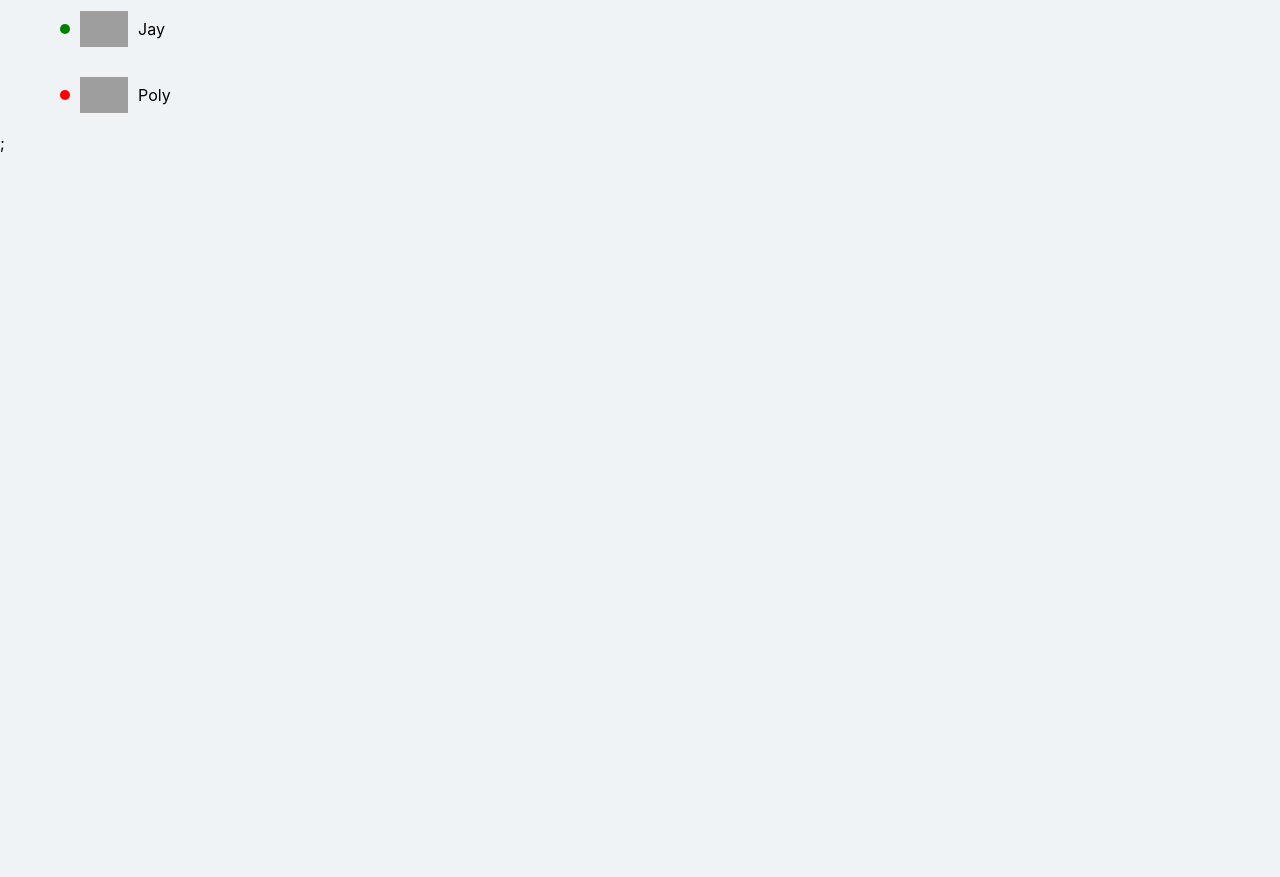
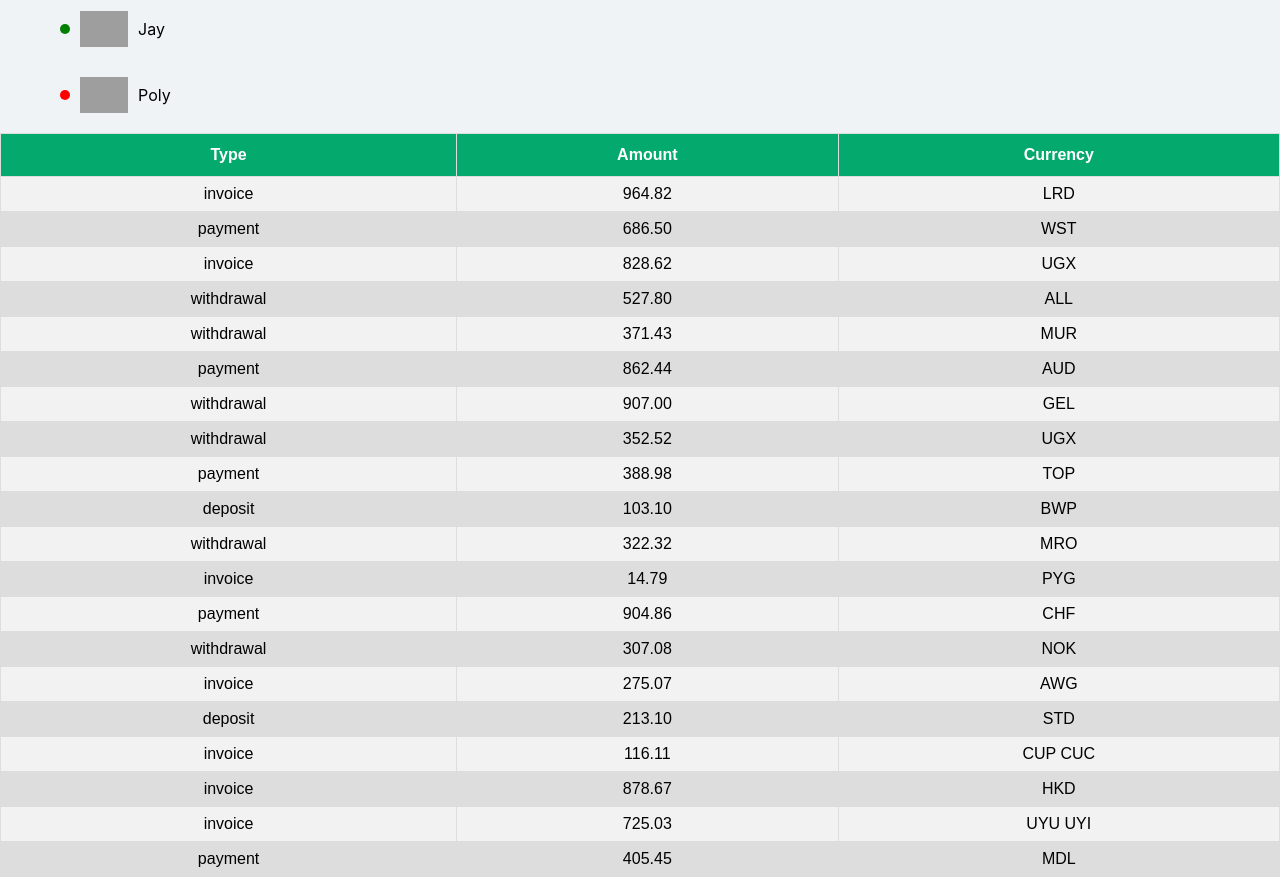
Before and after one commit to MartFrida/goit-react-hw-01-components, a React (Create React App) app: page / in a window 1280 px wide. Shown: the part 1140-2017 px from the top of the page. Before the commit the page ends 1293 px from the top, so only its background shows below. Built offline with nearby package versions, Linux system fonts and the light colour scheme; grey boxes are pictures that could not be loaded.

Commit message:
added prop types

```diff
--- a/src/components/App.jsx
+++ b/src/components/App.jsx
@@ -14,8 +14,8 @@ export const App = () => {
     <>
       <Profile user={{ ...infoUser }} />
       <Statistics title="Upload stats" stats={data} />
-      <FriendList friends={friends} />;
-      {/* <TransactionHistory items={transactions} /> */}
+      <FriendList friends={friends} />
+      <TransactionHistory items={transactions} />
     </>
   );
 };
--- a/src/components/FriendList/FriendList.jsx
+++ b/src/components/FriendList/FriendList.jsx
@@ -1,5 +1,6 @@
 import React from 'react'
-import { StyledAvatar, StyledItem, StyledList, StyledStatus } from './FriendsList.styled'
+import { StyledAvatar, StyledItem, StyledList, StyledStatus } from './FriendsList.styled';
+import PropTypes from 'prop-types';
 
 export const FriendList = ({ friends }) => {
 
@@ -10,10 +11,17 @@ export const FriendList = ({ friends }) => {
           <StyledItem key={id}>
             <StyledStatus status={isOnline} />
             <StyledAvatar src={avatar} alt="User avatar" width="48" />
-            <p class="name">{name}</p>
+            <p className="name">{name}</p>
           </StyledItem>
         )
       })}
     </StyledList>
   )
 }
+
+FriendList.propTypes = {
+  avatar: PropTypes.string,
+  name: PropTypes.string,
+  isOnline: PropTypes.bool,
+  id: PropTypes.number,
+}
--- a/src/components/TransactionHistory/TransactionHistory.jsx
+++ b/src/components/TransactionHistory/TransactionHistory.jsx
@@ -1,29 +1,39 @@
 import React from 'react'
+import { StyledTable, StyledTd, StyledTh, StyledTr } from './TransactionHistory.styled';
+import PropTypes from 'prop-types';
 
 export const TransactionHistory = ({ items }) => {
   return (
     <>
-      <table class="transaction-history">
+      <StyledTable>
         <thead>
           <tr>
-            <th>Type</th>
-            <th>Amount</th>
-            <th>Currency</th>
+            <StyledTh>Type</StyledTh>
+            <StyledTh>Amount</StyledTh>
+            <StyledTh>Currency</StyledTh>
           </tr>
         </thead>
 
         <tbody>
-          {items.map(({ id, type, amount, currency }) => {
+          {items.map(({ id, type, amount, currency }, index) => {
             return (
-              <tr key={id}>
-                <td>{type}</td>
-                <td>{amount}</td>
-                <td>{currency}</td>
-              </tr>
+              <StyledTr index={index} key={id}>
+                <StyledTd>{type}</StyledTd>
+                <StyledTd>{amount}</StyledTd>
+                <StyledTd>{currency}</StyledTd>
+              </StyledTr>
             )
           })}
         </tbody>
-      </table>
+      </StyledTable>
     </>
   )
 }
+
+
+TransactionHistory.propTypes = {
+  id: PropTypes.string,
+  type: PropTypes.string,
+  amount: PropTypes.number,
+  currency: PropTypes.string,
+}
--- /dev/null
+++ b/src/components/TransactionHistory/TransactionHistory.styled.js
@@ -0,0 +1,26 @@
+import styled from "styled-components";
+
+export const StyledTable = styled.table`
+font-family: Arial, Helvetica, sans-serif;
+  border-collapse: collapse;
+  width: 100%;
+`
+export const StyledTh = styled.th`
+border: 1px solid #ddd;
+  padding: 8px;
+  padding-top: 12px;
+  padding-bottom: 12px;
+  text-align: left;
+  background-color: #04AA6D;
+  color: white;
+  text-align: center;
+`
+export const StyledTr = styled.tr`
+background-color:${props => props.index % 2 === 0 ? "#f2f2f2" : "#ddd"}
+`
+
+export const StyledTd = styled.td`
+text-align:center;
+border: 1px solid #ddd;
+  padding: 8px;
+`
```
Also changed, not shown: src/components/Profile/Profile.jsx (+14 -1 lines), src/components/Statistics/StatisticStyled.jsx (+11 -0 lines), src/components/path/to/user.json (line endings or trailing spaces).
